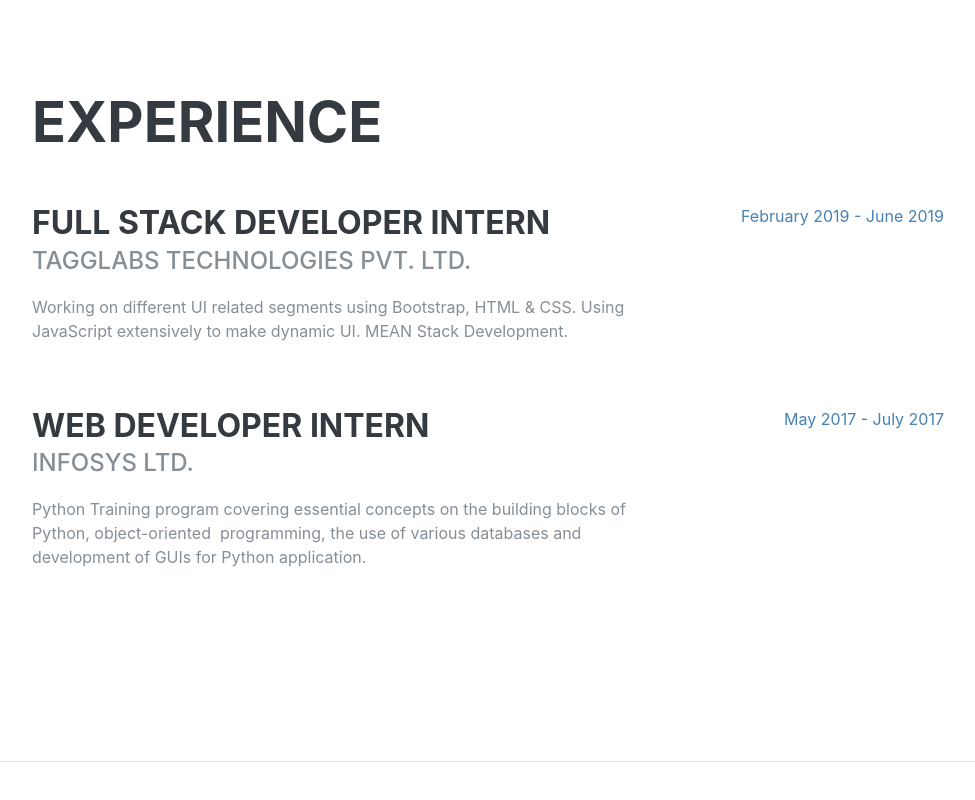
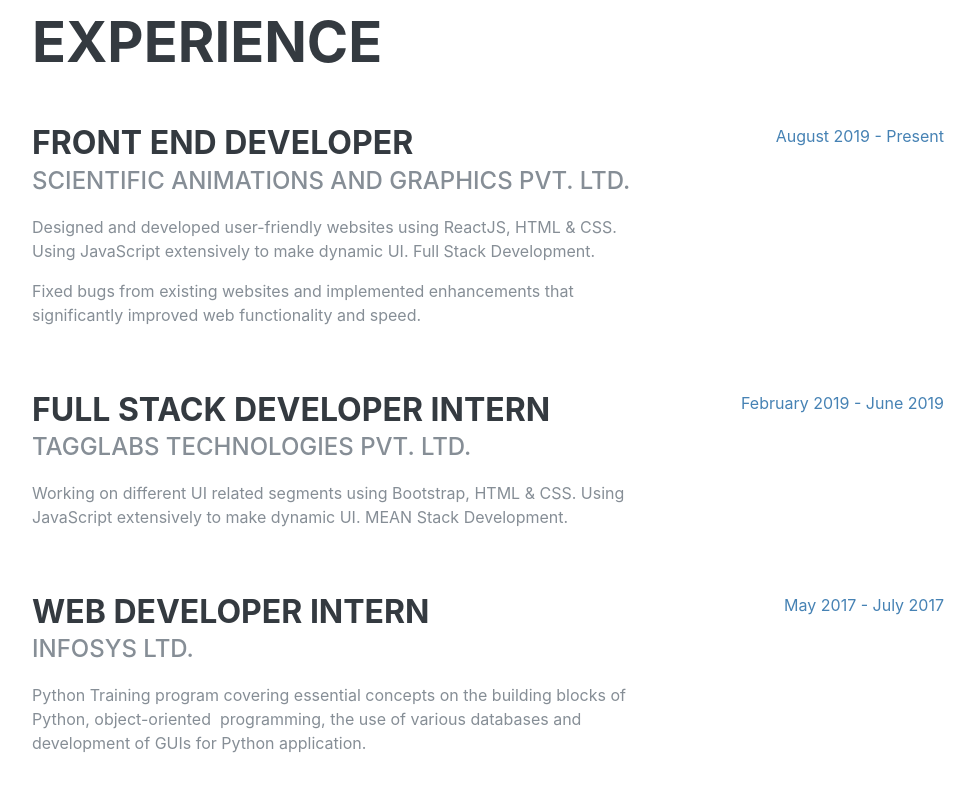
Before and after one commit to princek64/princek64.github.io, a website: page index.html in a window 1280 px wide. Shown: the part 840-1640 px from the top of the page, without its empty margins (288-1263 px from the left). Drawn offline with nearby package versions, Linux system fonts and the light colour scheme; a web font is replaced by a local one.

Commit message:
Experience Added

```diff
--- a/index.html
+++ b/index.html
@@ -95,6 +95,21 @@
         <section class="resume-section p-3 p-lg-5 d-flex flex-column" id="experience">
             <div class="my-auto">
                 <h2 class="mb-5">Experience</h2>
+
+                <div class="resume-item d-flex flex-column flex-md-row mb-5">
+                    <div class="resume-content mr-auto">
+                        <h3 class="mb-0">Front End Developer</h3>
+                        <div class="subheading mb-3">Scientific Animations And Graphics Pvt. Ltd.</div>
+                        <p>Designed and developed user-friendly websites using ReactJS, HTML & CSS.
+                            Using JavaScript extensively to make dynamic UI.
+                            Full Stack Development.</p>
+                        <p>Fixed bugs from existing websites and implemented enhancements that significantly
+                            improved web functionality and speed.</p>
+                    </div>
+                    <div class="resume-date text-md-right">
+                        <span class="text-primary">August 2019 - Present</span>
+                    </div>
+                </div>
 
                 <div class="resume-item d-flex flex-column flex-md-row mb-5">
                     <div class="resume-content mr-auto">
```
